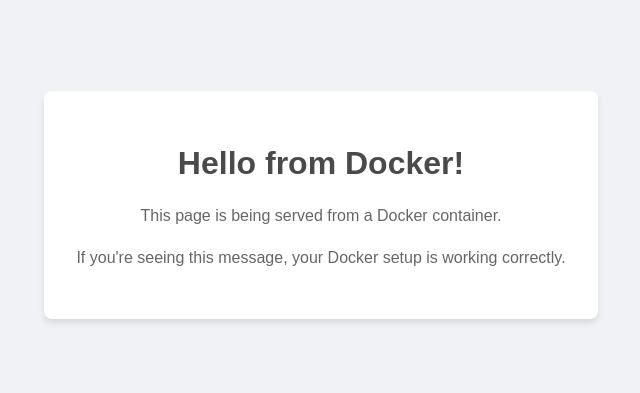
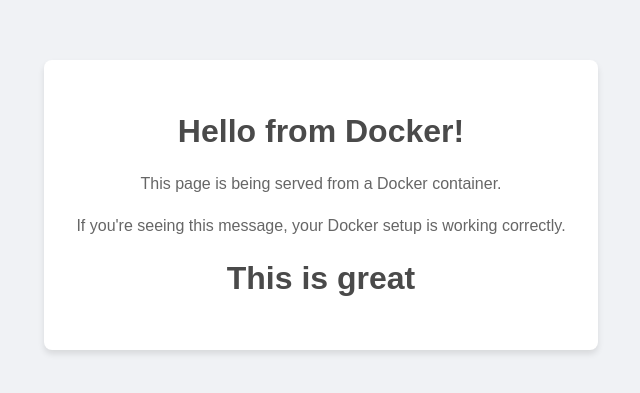
Before and after one commit to subhash137/DjangoRestFramework-Tutorial, a website: page index.html in a window 1280 px wide. Shown: the part 195-588 px from the top of the page, without its empty margins (319-959 px from the left). Drawn offline with Linux system fonts and the light colour scheme.

Commit message:
Update index.html

```diff
--- a/index.html
+++ b/index.html
@@ -37,6 +37,7 @@
         <h1>Hello from Docker!</h1>
         <p>This page is being served from a Docker container.</p>
         <p>If you're seeing this message, your Docker setup is working correctly.</p>
+        <h1>This is great</h1>
     </div>
 </body>
 </html>
```
